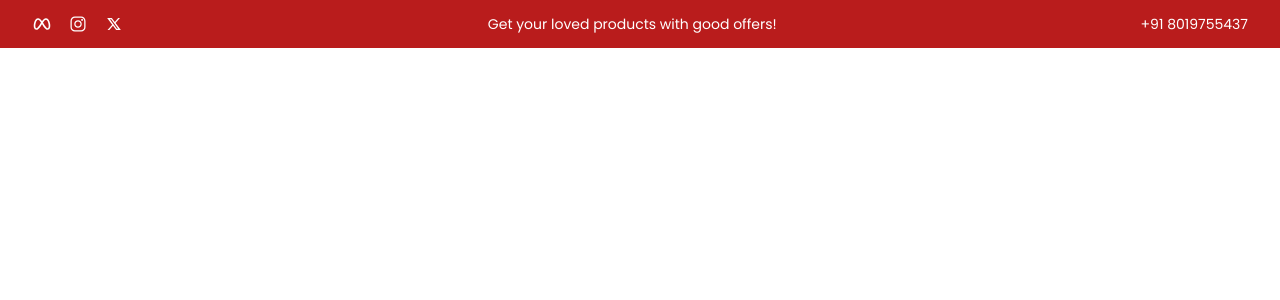
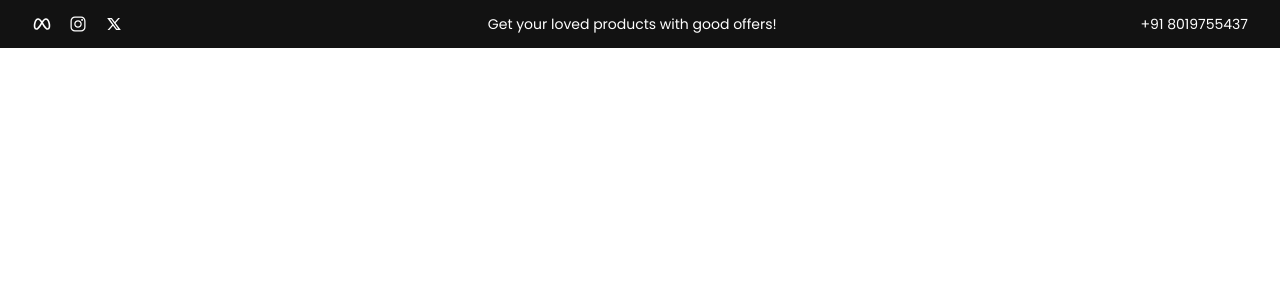
Before and after one commit to NeeraJkumarkondabattula/Rabbit, a React (Vite) app in the folder client/: page / in a window 1280 px wide. Shown: the top 300 px of the page. Built offline with nearby package versions, Linux system fonts and the light colour scheme.

Commit message:
Rabbit to Reginald Men

```diff
--- a/client/index.html
+++ b/client/index.html
@@ -2,9 +2,9 @@
 <html lang="en">
   <head>
     <meta charset="UTF-8" />
-    <link rel="icon" type="image/svg+xml" href="/Rabbit.png" />
+    <link rel="icon" type="image/svg+xml" href="/Reginald Men Logo.svg" />
     <meta name="viewport" content="width=device-width, initial-scale=1.0" />
-    <title>Rabbit</title>
+    <title>Reginald Men</title>
   </head>
   <body>
     <div id="root"></div>
--- a/client/src/components/Layout/Topbar.jsx
+++ b/client/src/components/Layout/Topbar.jsx
@@ -31,7 +31,7 @@ const Topbar = () => {
   }, [index, items.length]);
 
   return (
-    <div className="bg-red-700 text-white font-Poppins">
+    <div className="bg-[#121212] text-white font-Poppins">
       <div className="container mx-auto flex justify-between items-center py-3 px-8">
         {/* Left social icons */}
         <div className="hidden md:flex items-center space-x-4">
```
Also changed, not shown: client/public/Rabbit.png (deleted), client/public/Reginald Men Logo.svg (added).
